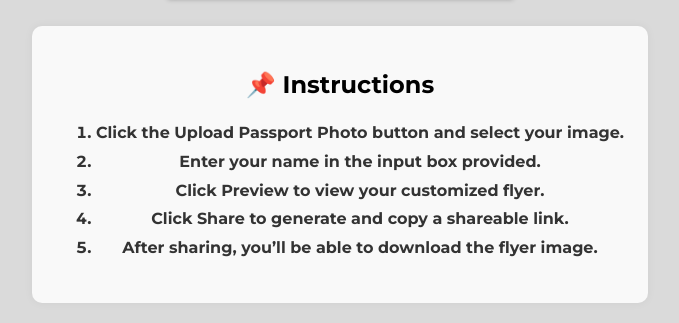
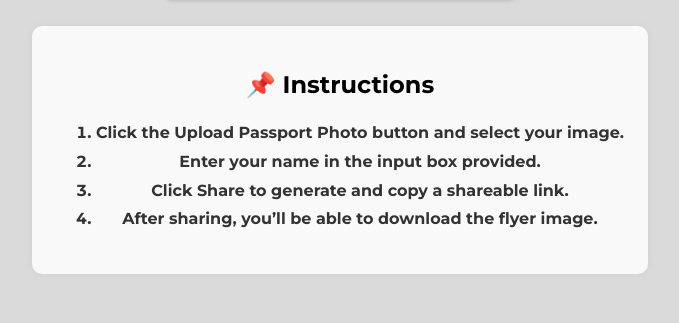
Before and after one commit to Ozioma45/Hallalujah_Flyer_Generator, a plain HTML site: page index.html in a window 1280 px wide. Shown: the part 779-1102 px from the top of the page, without its empty margins (300-979 px from the left). Drawn offline with nearby package versions, Linux system fonts and the light colour scheme; some packages are replaced by stand-ins of ours; a script that the page names is missing.

Commit message:
updated the instruction

```diff
--- a/index.html
+++ b/index.html
@@ -172,7 +172,6 @@
           your image.
         </li>
         <li>Enter your <strong>name</strong> in the input box provided.</li>
-        <li>Click <strong>Preview</strong> to view your customized flyer.</li>
         <li>
           Click <strong>Share</strong> to generate and copy a shareable link.
         </li>
```
